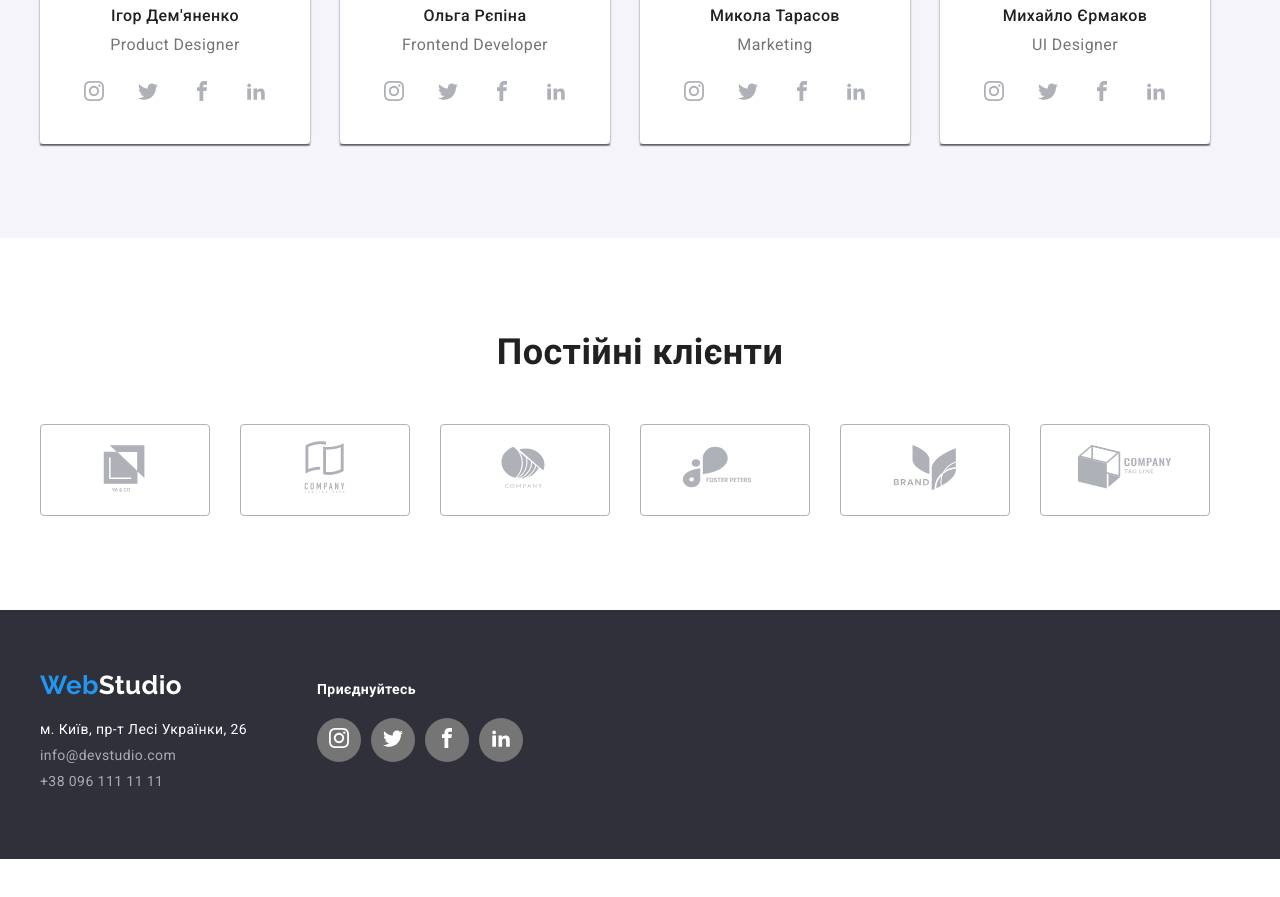
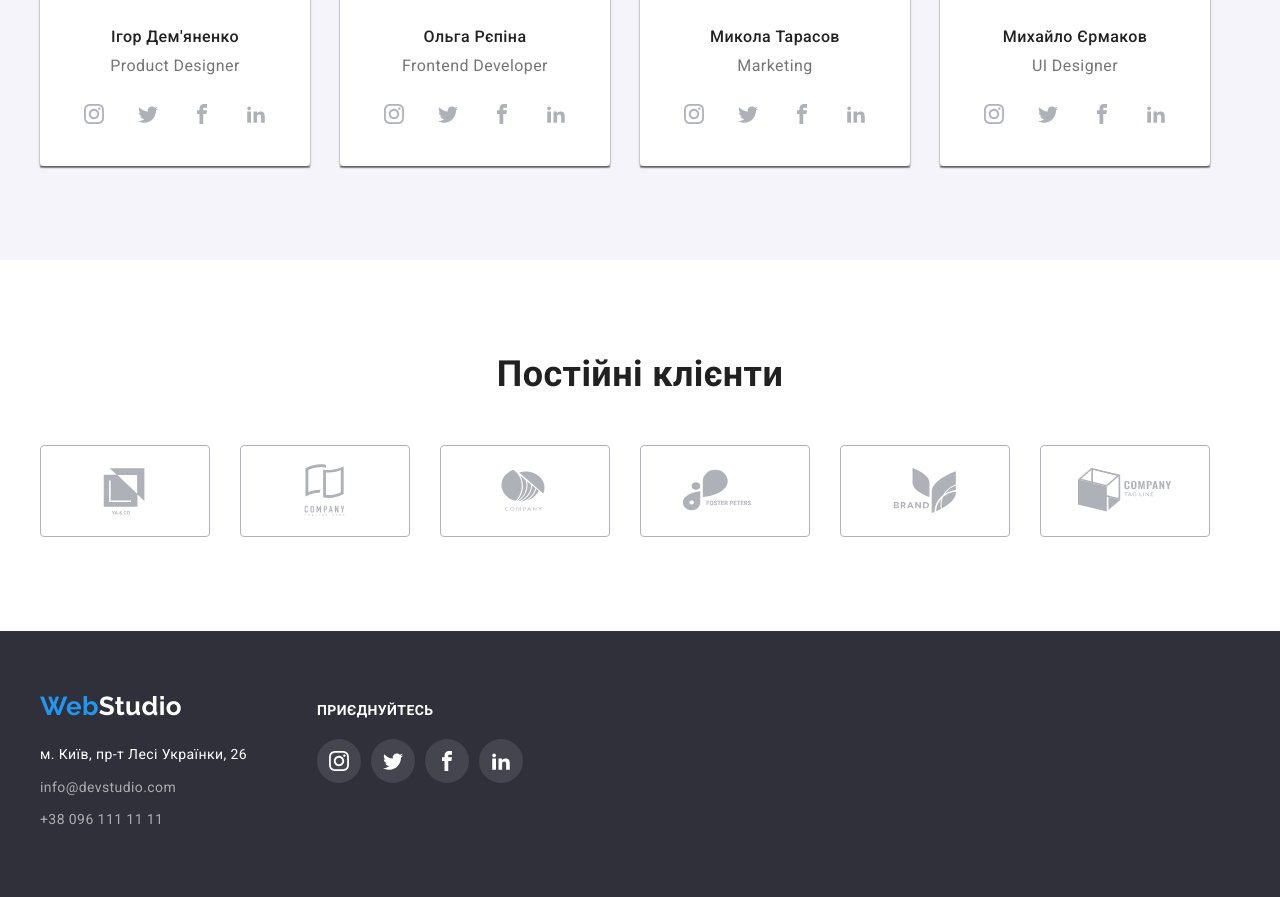
Before and after one commit to NataliShkarupeta/goit-markup-hw-05, a plain HTML site: page index.html in a window 1280 px wide. Shown: the part 2044-2941 px from the top of the page. Before the commit the page ends 2903 px from the top, so only its background shows below. Drawn offline with nearby package versions, Linux system fonts and the light colour scheme.

Commit message:
after verification

```diff
--- a/css/styles.css
+++ b/css/styles.css
@@ -148,7 +148,7 @@ dd {
 }
 .header-icon{
     margin-right: 10px;
-    fill: #757575;
+    fill: currentColor;;
  }
 
 .header-nav-contact a{
@@ -303,7 +303,7 @@ dd {
     max-width: 270px;
 
     font-size: 14px;
-    line-height: 1.2;
+    line-height: 1.71;
 }
 
 .about-us .about+ .about{
@@ -455,21 +455,6 @@ dd {
 }
 
 /* ---------------------------постійні клієнти----------------- */
-/* .section-clients{
-    background-color: ;
-} */
-
-/* .com-sec-bloc-item:hover,
-.com-sec-bloc-item:focus {
-    background-color: var(--accent-color);
-
-}
-
-.com-sec-bloc-item:hover .icon,
-.com-sec-bloc-item:focus .icon {
-    fill: #ffffff;
-} */
-
 
 
 .client-namber{
@@ -487,7 +472,7 @@ dd {
     fill: #AFB1B8;
  }
 
- .clients-list .client-namber+ .client-namber{
+ .clients-list .client-item+ .client-item{
     margin-left: 30px;
  }
 
@@ -502,19 +487,9 @@ dd {
     fill: var(--accent-color);
 }
 
-/*
-.clients-list-icon {
-    display: flex;
-    align-items: center;
-    justify-content: center;
-    width: 100%;
-    height: 100%;
-} */
-
 
 .clients-link {
    text-decoration: none;
-
 }
 
 
@@ -523,7 +498,7 @@ dd {
 
 .container-footer{
     display: flex;
-    justify-content: ;
+
     padding-top: 60px;
     padding-bottom: 60px;
     margin-left: auto;
@@ -547,6 +522,7 @@ dd {
 .footer-item{
     display: block;
     margin-bottom: 9px;
+    line-height: 1.71;
 }
 
 .footer-style{
@@ -597,7 +573,9 @@ dd {
 .footer-sec-blok-title {
     color:  #FFFFFF;
     margin-bottom: 20px;
+    text-transform: uppercase;
 }
+
 .footer-sec-blok-list,
 .command-blok-list {
     display: flex;
@@ -609,12 +587,13 @@ dd {
     fill: #AFB1B8;
 }
 
-.com-sec-bloc-item{
+
+.com-sec-bloc-link{
     display: flex;
     justify-content: center;
     align-items: center;
     border-radius: 50%;
-    background-color: #757575;
+    background-color: #ffffff;
     width: 44px;
     height: 44px;
     background-repeat: no-repeat;
@@ -624,26 +603,25 @@ dd {
     cursor: pointer;
 }
 
-
-.command-blok-list>.com-sec-bloc-item{
+.command-blok-item> .com-sec-bloc-link{
     background-color: #ffffff;
 
 }
 
-.sec-bloc-item{
+.sec-bloc-link{
     justify-content: center;
     align-items: center;
     border-radius: 50%;
 }
 
-.com-sec-bloc-item:hover,
-.com-sec-bloc-item:focus {
+.com-sec-bloc-link:hover,
+.com-sec-bloc-link:focus {
     background-color: var(--accent-color);
 
 }
 
-.com-sec-bloc-item:hover .icon,
-.com-sec-bloc-item:focus .icon {
+.com-sec-bloc-link:hover .icon,
+.com-sec-bloc-link:focus .icon {
     fill: #ffffff;
 }
 
@@ -654,12 +632,12 @@ dd {
 }
 
 
-.sec-bloc-item {
+/* .sec-bloc-item {
     display: flex;
     justify-content: center;
     align-items: center;
     border-radius: 50%;
-    background-color: #757575;
+    background-color: rgba(255, 255, 255, 0.1);
     width: 44px;
     height: 44px;
     background-repeat: no-repeat;
@@ -667,11 +645,24 @@ dd {
 
     padding: 0;
     cursor: pointer;
+} */
+
+.footer-bloc-link{
+    display: flex;
+    justify-content: center;
+    align-items: center;
+    border-radius: 50%;
+    background-color: rgba(255, 255, 255, 0.1);
+    width: 44px;
+    height: 44px;
+    background-repeat: no-repeat;
+
+    padding: 0;
+    cursor: pointer;
 }
 
-
-.sec-bloc-item:hover,
-.sec-bloc-item:focus{
+.footer-bloc-link:hover,
+.footer-bloc-link:focus{
     background-color: var(--accent-color);
 }
 
@@ -718,7 +709,7 @@ dd {
     display: flex;
     justify-content: center;
 
-    margin-bottom: 34px;
+    margin-bottom: 50px;
     padding-left: 0;
 
     color: var(--title-text-color);
@@ -785,15 +776,13 @@ dd {
     font-size: 16px;
     line-height: 1.8;
     margin-top: 0;
-    margin-bottom: 20px;
+
 }
 
-/*  колір основного тексту   #212121 */
-/* синій колір акцент 2196F3 */
-/* білий колір #FFFFFF */
 
 
-.ex{
+
+/* .ex{
     display:inline-block;
     width: 44px;
     height: 44px;
@@ -805,4 +794,4 @@ dd {
     padding: 0;
     cursor: pointer;
 
-}
+} */
--- a/index.html
+++ b/index.html
@@ -7,6 +7,7 @@
         <link
          href="https://fonts.googleapis.com/css2?family=Roboto:wght@400;500;700&display=swap"
          rel="stylesheet">
+        <link href="https://fonts.googleapis.com/css2?family=Roboto:wght@900&display=swap" rel="stylesheet">
         <link href="https://fonts.googleapis.com/css2?family=Raleway:wght@700&display=swap" rel="stylesheet">
         <link rel="stylesheet" href="https://cdnjs.cloudflare.com/ajax/libs/modern-normalize/1.1.0/modern-normalize.min.css">
         <link rel="stylesheet" href="./css/styles.css">
@@ -108,19 +109,19 @@
                             <h3  class="person-name" >Ігор Дем'яненко</h3>
                             <p class="text">Product Designer</p>
                             <ul class="command-blok-list">
-                                <li class="com-sec-bloc-item"> <a  href="">
+                                <li class="com-sec-bloc-item"> <a class="com-sec-bloc-link"  href="">
                                     <svg class="icon" >
                                         <use href="./images/symbol-defs.svg#icon-instagram" ></use>
                                     </svg></a></li>
-                                <li class="com-sec-bloc-item"> <a href="">
+                                <li class="com-sec-bloc-item"> <a class="com-sec-bloc-link" href="">
                                     <svg  class="icon" >
                                         <use href="./images/symbol-defs.svg#icon-twitter"></use>
                                     </svg></a></li>
-                                <li class="com-sec-bloc-item"> <a href="">
+                                <li class="com-sec-bloc-item"> <a class="com-sec-bloc-link" href="">
                                     <svg  class="icon">
                                         <use href="./images/symbol-defs.svg#icon-facebook"></use>
                                     </svg></a></li>
-                                <li class="com-sec-bloc-item"> <a href="">
+                                <li class="com-sec-bloc-item"> <a class="com-sec-bloc-link" href="">
                                     <svg class="icon">
                                         <use href="./images/symbol-defs.svg#icon-linkedin2"></use>
                                     </svg></a></li>
@@ -133,19 +134,19 @@
                             <h3 class="person-name">Ольга Рєпіна</h3>
                             <p class="text">Frontend Developer</p>
                             <ul class="command-blok-list">
-                                <li class="com-sec-bloc-item"> <a href="">
+                                <li class="com-sec-bloc-item"> <a class="com-sec-bloc-link" href="">
                                     <svg class="icon" >
                                         <use href="./images/symbol-defs.svg#icon-instagram" ></use>
                                     </svg></a></li>
-                                <li class="com-sec-bloc-item"> <a href="">
+                                <li class="com-sec-bloc-item"> <a class="com-sec-bloc-link" href="">
                                     <svg  class="icon" >
                                         <use href="./images/symbol-defs.svg#icon-twitter"></use>
                                     </svg></a></li>
-                                <li class="com-sec-bloc-item"> <a href="">
+                                <li class="com-sec-bloc-item"> <a class="com-sec-bloc-link" href="">
                                     <svg  class="icon">
                                         <use href="./images/symbol-defs.svg#icon-facebook"></use>
                                     </svg></a></li>
-                                <li class="com-sec-bloc-item"> <a  href="">
+                                <li class="com-sec-bloc-item"> <a class="com-sec-bloc-link"  href="">
                                     <svg class="icon">
                                         <use href="./images/symbol-defs.svg#icon-linkedin2"></use>
                                     </svg></a></li>
@@ -158,19 +159,19 @@
                             <h3 class=" person-name">Микола Тарасов</h3>
                             <p class="text">Marketing</p>
                             <ul class="command-blok-list">
-                                <li class="com-sec-bloc-item"> <a href="">
+                                <li class="com-sec-bloc-item"> <a class="com-sec-bloc-link" href="">
                                     <svg class="icon" >
                                         <use href="./images/symbol-defs.svg#icon-instagram" ></use>
                                     </svg></a></li>
-                                <li class="com-sec-bloc-item"> <a href="">
+                                <li class="com-sec-bloc-item"> <a class="com-sec-bloc-link" href="">
                                     <svg  class="icon" >
                                         <use href="./images/symbol-defs.svg#icon-twitter"></use>
                                     </svg></a></li>
-                                <li class="com-sec-bloc-item"> <a href="">
+                                <li class="com-sec-bloc-item"> <a class="com-sec-bloc-link"  href="">
                                     <svg  class="icon">
                                         <use href="./images/symbol-defs.svg#icon-facebook"></use>
                                     </svg></a></li>
-                                <li class="com-sec-bloc-item"> <a  href="">
+                                <li class="com-sec-bloc-item"> <a class="com-sec-bloc-link"  href="">
                                     <svg class="icon">
                                         <use href="./images/symbol-defs.svg#icon-linkedin2"></use>
                                     </svg></a></li>
@@ -183,19 +184,19 @@
                             <h3 class=" person-name">Михайло Єрмаков</h3>
                             <p class="text">UI Designer</p>
                             <ul class="command-blok-list">
-                                <li class="com-sec-bloc-item"> <a href="">
+                                <li class="com-sec-bloc-item"> <a class="com-sec-bloc-link" href="">
                                     <svg class="icon" >
                                         <use href="./images/symbol-defs.svg#icon-instagram" ></use>
                                     </svg></a></li>
-                                <li class="com-sec-bloc-item"> <a href="">
+                                <li class="com-sec-bloc-item"> <a class="com-sec-bloc-link"  href="">
                                     <svg  class="icon" >
                                         <use href="./images/symbol-defs.svg#icon-twitter"></use>
                                     </svg></a></li>
-                                <li class="com-sec-bloc-item"> <a href="">
+                                <li class="com-sec-bloc-item"> <a class="com-sec-bloc-link" href="">
                                     <svg  class="icon">
                                         <use href="./images/symbol-defs.svg#icon-facebook"></use>
                                     </svg></a></li>
-                                <li class="com-sec-bloc-item"> <a  href="">
+                                <li class="com-sec-bloc-item"> <a class="com-sec-bloc-link"  href="">
                                     <svg class="icon">
                                         <use href="./images/symbol-defs.svg#icon-linkedin2"></use>
                                     </svg></a></li>
@@ -211,23 +212,23 @@
             <div class="container-clients">
                 <h2 class="section-names">Постійні клієнти</h2>
                 <ul class="clients-list">
-                    <li class="client-namber"><a href=""> <svg class="clients-list-icon" width="106" hight="60"
+                    <li class="client-item" ><a  class="client-namber" href=""> <svg class="clients-list-icon" width="106" height="60"
                         >
                         <use href="./images/symbol-defsitem.svg#icon-Logo"></use>
                     </svg></a> </li>
-                    <li class="client-namber"><a href=""> <svg class="clients-list-icon" width="106" hight="60">
+                    <li class="client-item" ><a  class="client-namber" href=""> <svg class="clients-list-icon" width="106" height="60">
                         <use href="./images/symbol-defsitem.svg#icon-Logo-5"></use>
                     </svg></a> </li>
-                    <li class="client-namber"><a href=""> <svg class="clients-list-icon" width="106" hight="60">
+                    <li class="client-item" ><a  class="client-namber" href=""> <svg class="clients-list-icon" width="106" height="60">
                         <use href="./images/symbol-defsitem.svg#icon-Logo-1"></use>
                     </svg></a> </li>
-                    <li class="client-namber"><a href=""> <svg class="clients-list-icon"  width="106" hight="60">
+                    <li class="client-item" ><a  class="client-namber" href=""> <svg class="clients-list-icon"  width="106" height="60">
                         <use href="./images/symbol-defsitem.svg#icon-Logo-2"></use>
                     </svg></a> </li>
-                    <li class="client-namber"><a href="" > <svg class="clients-list-icon" width="106" hight="60">
+                    <li class="client-item" ><a  class="client-namber" href="" > <svg class="clients-list-icon" width="106" height="60">
                         <use href="./images/symbol-defsitem.svg#icon-Logo-3"></use>
                     </svg></a> </li>
-                    <li class="client-namber"><a href="" > <svg class="clients-list-icon" width="106" hight="60">
+                    <li class="client-item" ><a  class="client-namber" href="" > <svg class="clients-list-icon" width="106" height="60">
                         <use href="./images/symbol-defsitem.svg#icon-Logo-4"></use>
                     </svg></a> </li>
                 </ul>
```
